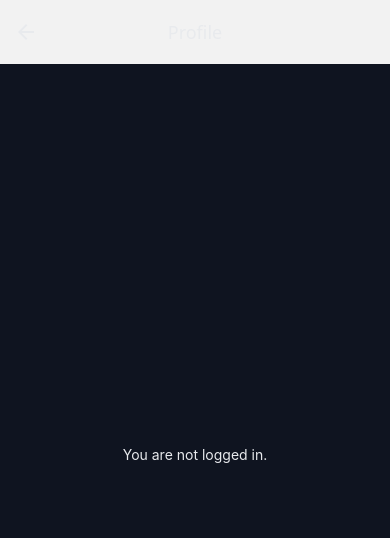
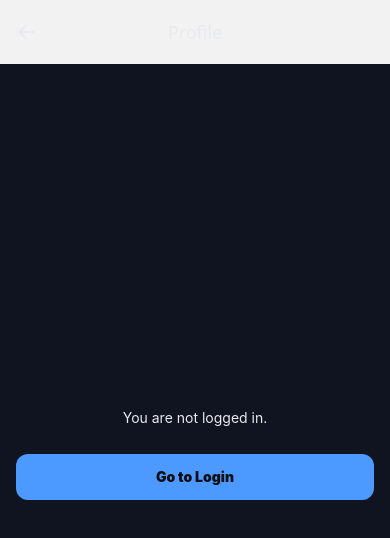
Before and after one commit to angelaajiao/MA-Project, a React Native app in the folder Sleep/: screen /Profile in a window 390 px wide. Shown: the top 538 px of the page. Built offline with nearby package versions, Linux system fonts and the light colour scheme.

Commit message:
log out hecho

```diff
--- a/Sleep/src/screens/HomeScreen.tsx
+++ b/Sleep/src/screens/HomeScreen.tsx
@@ -20,7 +20,7 @@ const COLORS = {
   primary: "#4c9aff",
 };
 
-const API_BASE = "https://TU_API"; // cámbialo si tienes backend
+const API_BASE = "https://TU_API";
 
 type Listing = {
   id: number;
@@ -38,7 +38,6 @@ export default function HomeScreen() {
   useEffect(() => {
     const loadFeatured = async () => {
       try {
-        // (opcional) GET featured - si no hay API, cae al demo
         const res = await fetch(`${API_BASE}/listings?featured=true`);
         const data = await res.json();
         setFeatured(Array.isArray(data) ? data : []);
--- a/Sleep/src/screens/ProfileScreen.tsx
+++ b/Sleep/src/screens/ProfileScreen.tsx
@@ -4,6 +4,8 @@ import { SafeAreaView } from "react-native-safe-area-context";
 import { Ionicons } from "@expo/vector-icons";
 import * as ImagePicker from "expo-image-picker";
 import { useAppContext } from "../context/AppContext";
+import { useNavigation } from "@react-navigation/native";
+
 
 const COLORS = {
   bg: "#0f1420",
@@ -18,6 +20,7 @@ const COLORS = {
 export default function ProfileScreen() {
   const { state, setDisplayName, setAvatarUri, logout } = useAppContext();
   const user = state.user;
+  const navigation = useNavigation<any>();
 
   const [name, setName] = useState(user?.displayName ?? "");
 
@@ -91,9 +94,21 @@ export default function ProfileScreen() {
     return (
       <SafeAreaView style={{ flex: 1, backgroundColor: COLORS.bg }}>
         <View style={[styles.container, { justifyContent: "center" }]}>
-          <Text style={{ color: COLORS.text, textAlign: "center" }}>
+          <Text style={{ color: COLORS.text, textAlign: "center", marginBottom: 12 }}>
             You are not logged in.
           </Text>
+
+          <Pressable
+            style={styles.primaryBtn}
+            onPress={() =>
+              navigation.reset({
+                index:0,
+                routes:[{ name: "Login"}],
+              })
+            }
+          >
+            <Text style ={styles.primaryBtnText}>Go to Login</Text>
+            </Pressable>
         </View>
       </SafeAreaView>
     );
```
